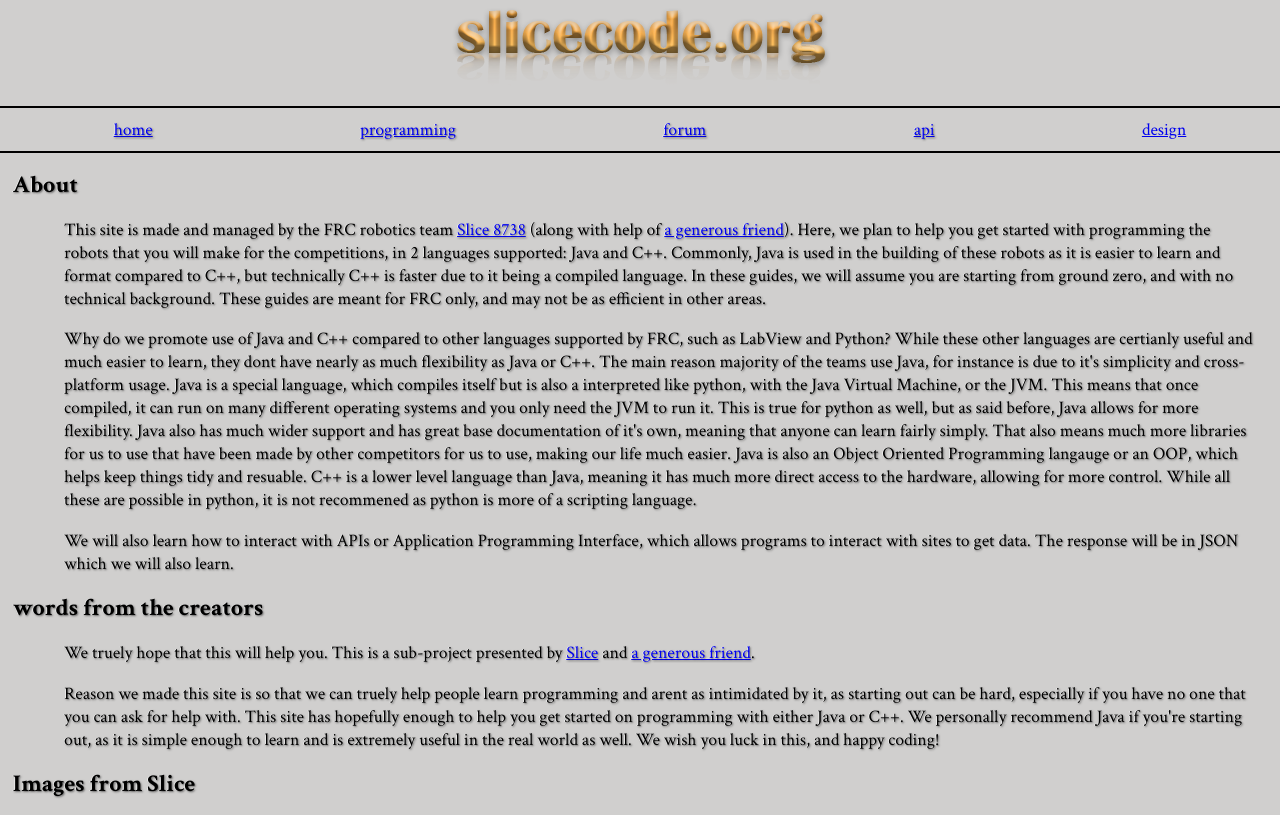
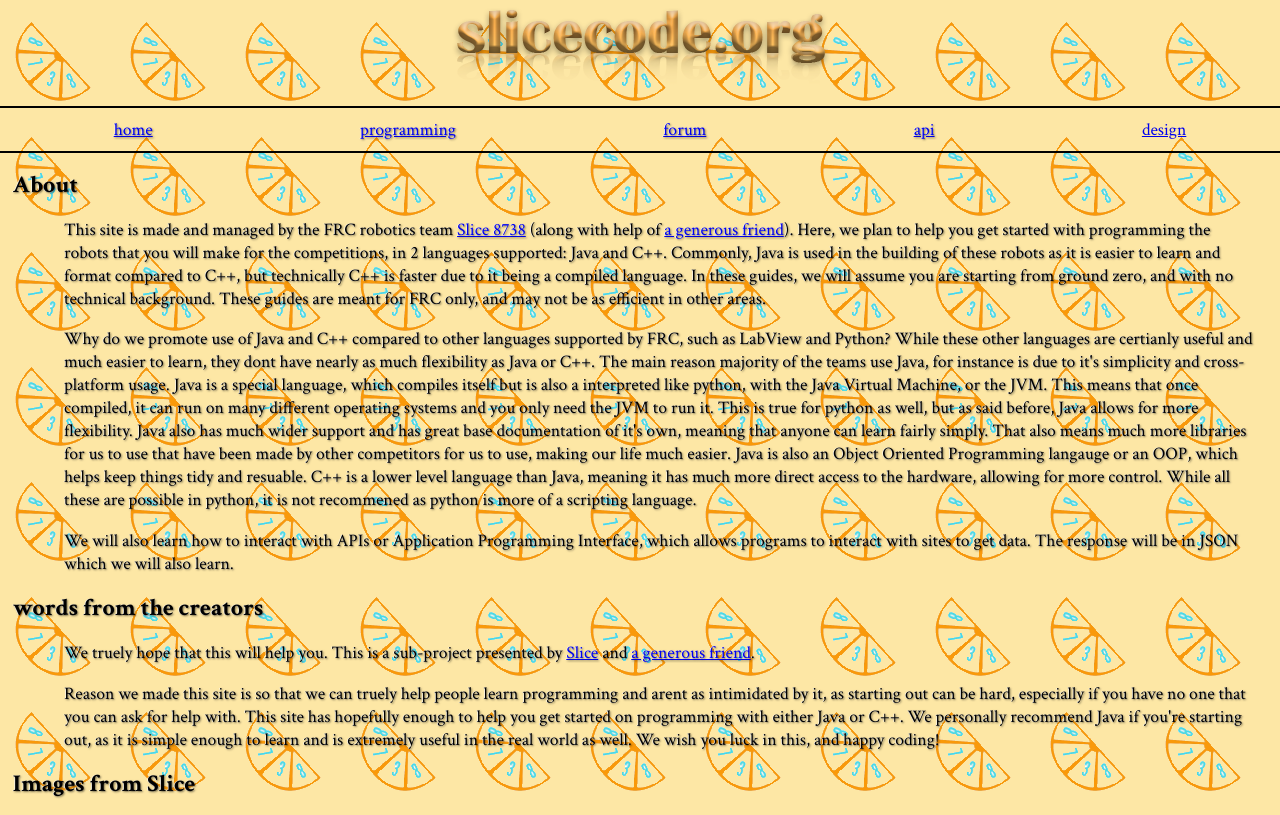
Before and after one commit to kodealt/slicecode.org, a plain HTML site: page index.html in a window 1280 px wide. Drawn offline with Linux system fonts and the light colour scheme.

Commit message:
Add background image to root styles

```diff
--- a/styles.css
+++ b/styles.css
@@ -1,5 +1,8 @@
 :root {
-    background-color: #d0cfce;
+
+    background-image: url("./assets/sliceBG.png");
+
+    /* background-color: #d0cfce; */
 }
 
 html {
```
